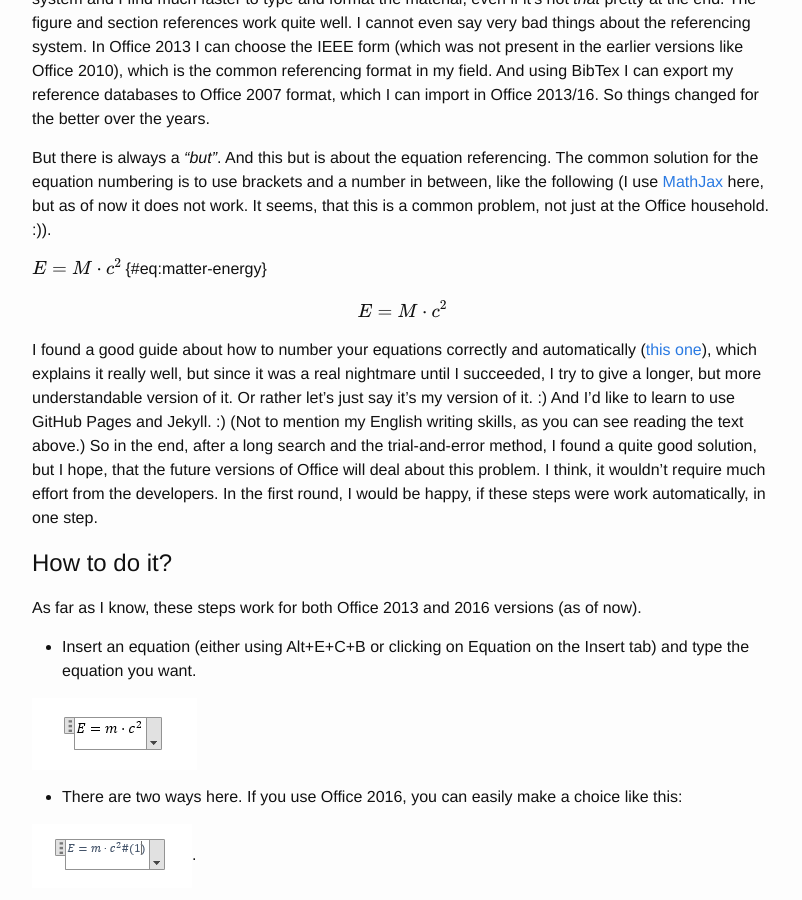
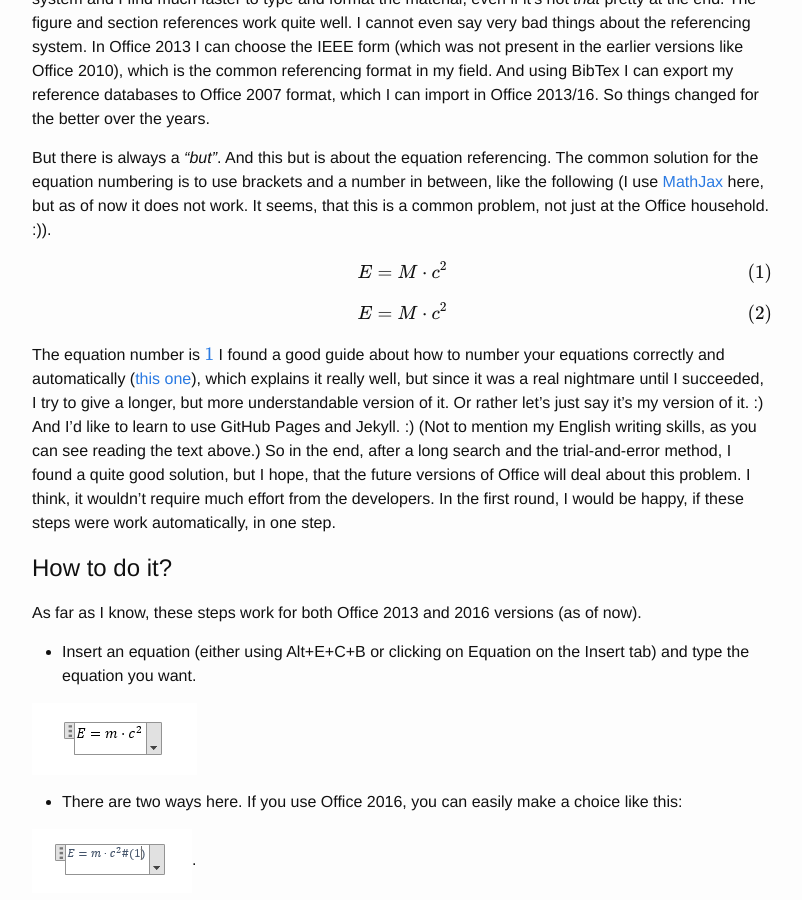
Before and after one commit to Csega/csega.github.io, a Jekyll site: the page built from _posts/2017-03-27-office-euqation-referencing.markdown, in a window 1280 px wide and 900 px high, scrolled down 378 px. Shown: the whole window, without its empty margins (238-1040 px from the left). Built offline with Jekyll 4.4.1, drawn with Linux system fonts in a browser that asks for light colours; formulas are drawn with MathJax 3.

Commit message:
Equation numbering and referencing.

```diff
--- a/_includes/head.html
+++ b/_includes/head.html
@@ -22,6 +22,6 @@
       "HTML-CSS": { availableFonts: ["TeX"] }
         });
   </script> -->
-  <script type="text/x-mathjax-config"> MathJax.Hub.Config({ TeX: { equationNumbers: { autoNumber: "AMS" } } }); </script>
+  <script type="text/x-mathjax-config"> MathJax.Hub.Config({ TeX: { equationNumbers: { autoNumber: "all" } } }); </script>
   <script src="https://cdn.mathjax.org/mathjax/latest/MathJax.js?config=TeX-AMS-MML_HTMLorMML" type="text/javascript"></script>
 </head>
--- a/_posts/2017-03-27-office-euqation-referencing.markdown
+++ b/_posts/2017-03-27-office-euqation-referencing.markdown
@@ -10,10 +10,11 @@ I haven't written anything for a long time. Sorry, my bad. However, I'm writing
 
 But there is always a *"but"*. And this but is about the equation referencing. The common solution for the equation numbering is to use brackets and a number in between, like the following (I use [MathJax][mathjax] here, but as of now it does not work. It seems, that this is a common problem, not just at the Office household. :)).
 
-$$E = M \cdot c^2$$ {#eq:matter-energy}
+$$E = M \cdot c^2 \label{matter-energy}$$
 
 $$E = M \cdot c^2$$
 
+The equation number is \ref{matter-energy}
 I found a good guide about how to number your equations correctly and automatically ([this one][office2016-eq-num]), which explains it really well, but since it was a real nightmare until I succeeded, I try to give a longer, but more understandable version of it. Or rather let's just say it's my version of it. :) And I'd like to learn to use GitHub Pages and Jekyll. :) (Not to mention my English writing skills, as you can see reading the text above.) So in the end, after a long search and the trial-and-error method, I found a quite good solution, but I hope, that the future versions of Office will deal about this problem. I think, it wouldn't require much effort from the developers. In the first round, I would be happy, if these steps were work automatically, in one step.
 
 # How to do it?
```
